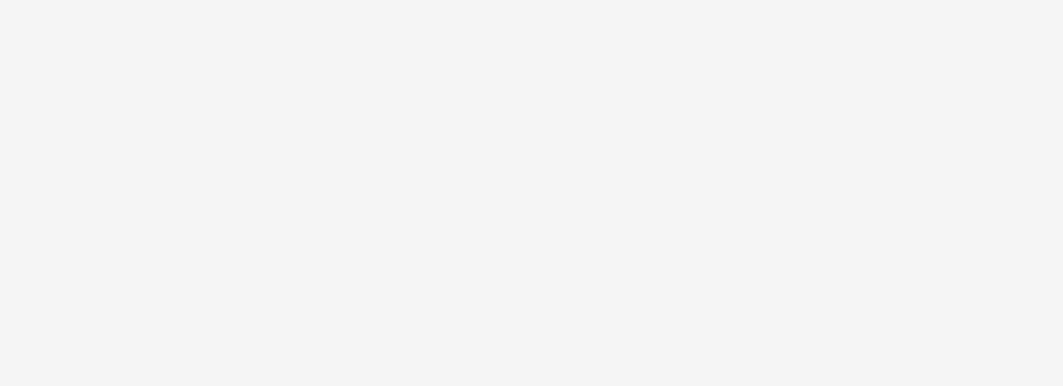
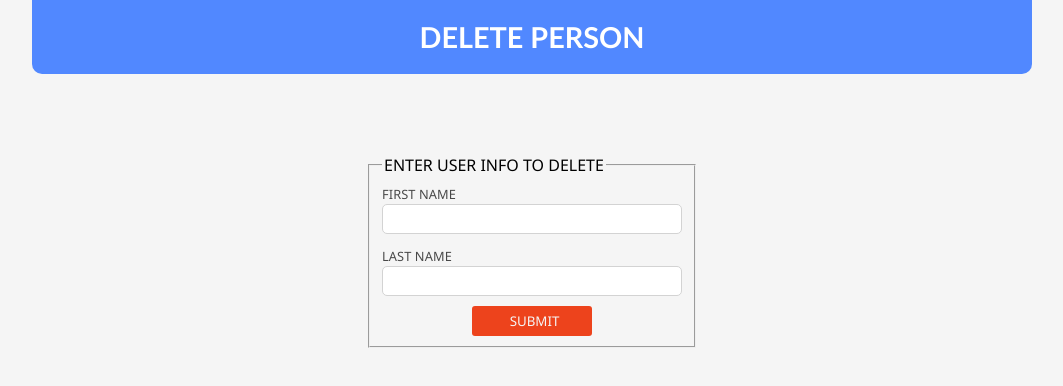
Before and after one commit to JbrvoXIV/mern-project, a React (Create React App) app in the folder client/: page /delete in a window 1280 px wide. Before the commit this address had no page. Shown: the top 386 px of the page, without its empty margins (108-1171 px from the left). Built offline with nearby package versions, Linux system fonts and the light colour scheme.

Commit message:
implemented delete http request and component, mvp finished

```diff
--- a/client/src/index.js
+++ b/client/src/index.js
@@ -2,6 +2,7 @@ import App from './App';
 import Search from './routes/Search.js';
 import Create from './routes/Create.js';
 import Update from './routes/Update.js';
+import Delete from './routes/Delete.js';
 
 import React from 'react';
 import { render } from 'react-dom';
@@ -18,6 +19,7 @@ render(
             <Route path='/search' element={ <Search /> } />
             <Route path='/create' element={ <Create /> } />
             <Route path='/update' element={ <Update /> } />
+            <Route path='/delete' element={ <Delete /> } />
         </Routes>
     </BrowserRouter>,
     root
--- /dev/null
+++ b/client/src/routes/Delete.js
@@ -0,0 +1,68 @@
+import React, { useState } from 'react';
+import { api } from '../App';
+import { Container, Flex, FormStyled, HeaderStyled, InputStyled, LabelStyled } from '../styles/Global';
+
+const Delete = () => {
+
+    const [data, setData] = useState({ fname: '', lname: '' });
+    const [formSubmitted, setFormSubmitted] = useState(false);
+    const [responseMessage, setResponseMessage] = useState({ message: '' });
+
+    const submitData = e => {
+        e.preventDefault();
+        const sendData = async () => {
+            try {
+                const request = await api.delete('/users/api', { params: { ...data } });
+                const responseMessage = await request.data;
+                if(responseMessage) {
+                    setFormSubmitted(true);
+                    setResponseMessage(responseMessage);
+                }
+            } catch (error) {
+                setFormSubmitted(true);
+                setResponseMessage({ message: `Could Not Find Or Delete User: ${data.fname} ${data.lname}` });
+            }
+        }
+        sendData();
+    }
+
+    const handleChange = e => {
+        const idVal = e.target.id;
+        setData(oldData => ({ ...oldData, [idVal]: e.target.value }));
+    }
+
+    return (
+        <Container>
+            <HeaderStyled>
+                <h1>DELETE PERSON</h1>
+            </HeaderStyled>
+            <Flex>
+                <FormStyled onSubmit={submitData} autoComplete='off' autoCorrect='off' autoSave='off' >
+                    <fieldset>
+                        <legend>ENTER USER INFO TO DELETE</legend>
+                        <LabelStyled htmlFor='fname' >FIRST NAME</LabelStyled>
+                        <InputStyled
+                            onChange={handleChange}
+                            type='text'
+                            id='fname'
+                            required={true}
+                            value={data.fname}
+                        />
+                        <LabelStyled htmlFor='lname' >LAST NAME</LabelStyled>
+                        <InputStyled
+                            onChange={handleChange}
+                            type='text'
+                            id='lname'
+                            required={true}
+                            value={data.lname}
+                        />
+                        <InputStyled type='submit' value='SUBMIT' />
+                    </fieldset>
+                </FormStyled>
+                { formSubmitted && responseMessage.message }
+            </Flex>
+        </Container>
+    );
+}
+
+export default Delete;
--- a/client/src/routes/Search.js
+++ b/client/src/routes/Search.js
@@ -4,14 +4,7 @@ import DataView from './DataView';
 
 import { Container, Flex, FormStyled, HeaderStyled, InputStyled, LabelStyled } from "../styles/Global";
 
-const Search = () => {
-
-    const [data, setData] = useState({
-        fname: '',
-        lname: ''
-    });
-
-    const [responseData, setResponseData] = useState({
+const responseFormat = {
     name: '',
     email: '',
     birthday: '',
@@ -20,7 +13,13 @@ const Search = () => {
     favColor: '',
     favHobby: '',
     relationship: ''
-    });
+}
+
+const Search = () => {
+
+    const [data, setData] = useState({ fname: '', lname: '' });
+
+    const [responseData, setResponseData] = useState(responseFormat);
 
     const [formSubmitted, setFormSubmitted] = useState(false);
 
@@ -29,12 +28,7 @@ const Search = () => {
 
         async function getData() {
             try {
-                const response = await api.get('/users/api', {
-                    params: {
-                        fname: data.fname.toLowerCase(),
-                        lname: data.lname.toLowerCase()
-                    }
-                });
+                const response = await api.get('/users/api', { params: { ...data } });
                 setFormSubmitted(true);
                 const requestedData = await response.data;
                 if(requestedData) {
@@ -51,10 +45,7 @@ const Search = () => {
 
     const handleChange = e => {
         const idVal = e.target.id;
-        setData(oldData => ({
-            ...oldData,
-            [idVal]: e.target.value
-        }));
+        setData(oldData => ({ ...oldData, [idVal]: e.target.value }));
     }
 
     return (
@@ -64,6 +55,8 @@ const Search = () => {
             </HeaderStyled>
             <Flex>
                 <FormStyled onSubmit={submitData} autoComplete='off' >
+                    <fieldset>
+                        <legend>ENTER USER INFO TO SEARCH</legend>
                         <LabelStyled htmlFor='fname'>FIRST NAME</LabelStyled>
                         <InputStyled
                             onChange={handleChange}
@@ -80,10 +73,8 @@ const Search = () => {
                             required={true}
                             value={data.lname}
                         />
-                    <InputStyled
-                        type='submit'
-                        value='SUBMIT'
-                    />
+                        <InputStyled type='submit' value='SUBMIT' />
+                    </fieldset>
                 </FormStyled>
                 {formSubmitted && <DataView {...responseData} />}
             </Flex>
--- a/client/src/routes/Update.js
+++ b/client/src/routes/Update.js
@@ -19,20 +19,6 @@ const Update = () => {
 
     const [userToUpdate, setUserToUpdate] = useState({ fname: '', lname: '' });
     const [newUserInfo, setNewUserInfo] = useState(newUserState);
-
-    const handleChange = e => {
-        const idVal = e.target.id;
-        const name = e.target.name;
-
-        if(!name) {
-            if(idVal === 'fname' || idVal === 'lname') {
-                return setUserToUpdate(oldData => ({ ...oldData, [idVal]: e.target.value }));
-            }
-            return setNewUserInfo(oldData => ({ ...oldData, [idVal]: e.target.value }));
-        } else {
-            return setNewUserInfo(oldData => ({ ...oldData, [name]: e.target.value }));
-        }
-    }
 
     const submitData = e => {
         e.preventDefault();
@@ -67,6 +53,20 @@ const Update = () => {
             }
         }
         sendData();
+    }
+
+    const handleChange = e => {
+        const idVal = e.target.id;
+        const name = e.target.name;
+
+        if(!name) { // update correct state depending on input
+            if(idVal === 'fname' || idVal === 'lname') {
+                return setUserToUpdate(oldData => ({ ...oldData, [idVal]: e.target.value }));
+            }
+            return setNewUserInfo(oldData => ({ ...oldData, [idVal]: e.target.value }));
+        } else {
+            return setNewUserInfo(oldData => ({ ...oldData, [name]: e.target.value }));
+        }
     }
 
     return (
```
Also changed, not shown: 2 other files (tests, documents, lock files or other folders). Lines whose indentation alone changed are shown as unchanged.
